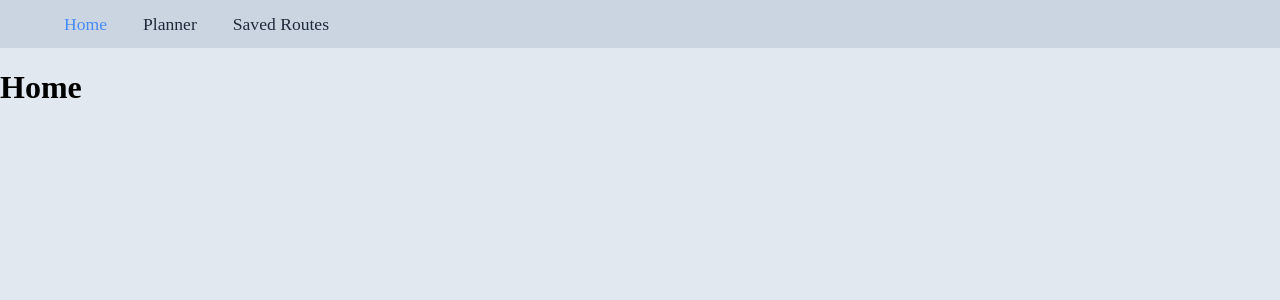
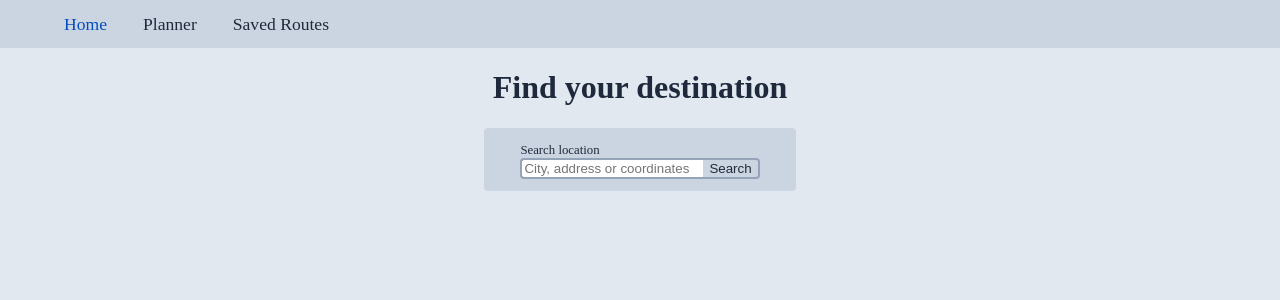
Before and after one commit to KestutisRuockus/routify, a React (Vite) app: page / in a window 1280 px wide. Shown: the top 300 px of the page. Built offline with nearby package versions, Linux system fonts and the light colour scheme.

Commit message:
feat: SearchInput component

```diff
--- /dev/null
+++ b/src/components/SearchInput.tsx
@@ -0,0 +1,44 @@
+import { useState } from "react";
+import "./searchInput.css";
+
+const SearchInput = () => {
+  const [inputValue, setInputValue] = useState("");
+
+  const handleSubmit = () => {
+    console.log(inputValue);
+    setInputValue("");
+  };
+
+  return (
+    <section aria-label="Destination search" className="search-section">
+      <label htmlFor="search-input" className="search-input-label">
+        Search location
+      </label>
+      <div className="search-input-wrapper">
+        <input
+          id="search-input"
+          value={inputValue}
+          onChange={(e) => setInputValue(e.target.value)}
+          onKeyDown={(e) => {
+            if (e.key === "Enter") {
+              handleSubmit();
+            }
+          }}
+          type="text"
+          placeholder="City, address or coordinates"
+          autoComplete="off"
+          className="search-input-field"
+        />
+        <button
+          type="button"
+          className="search-input-button"
+          onClick={handleSubmit}
+        >
+          Search
+        </button>
+      </div>
+    </section>
+  );
+};
+
+export default SearchInput;
--- /dev/null
+++ b/src/components/searchInput.css
@@ -0,0 +1,47 @@
+.search-section {
+  width: fit-content;
+  margin: auto;
+  background-color: var(--bg-secondary);
+  padding: 12px 36px;
+  border-radius: 4px;
+}
+
+.search-input-wrapper {
+  display: flex;
+}
+
+.search-input-label {
+  font-size: 0.8rem;
+  color: var(--text-primary);
+}
+.search-input-field {
+  border-radius: 4px 0 0 4px;
+  border: 2px solid var(--border);
+  border-right: none;
+}
+
+.search-input-field:focus {
+  border: 2px solid var(--accent);
+  outline: none;
+  border-right: none;
+}
+
+.search-input-button {
+  background-color: var(--bg-secondary);
+  color: var(--text-primary);
+  border-radius: 0 4px 4px 0;
+  border: 2px solid var(--border);
+  border-left: none;
+  cursor: pointer;
+  transition: opacity 0.3s ease;
+}
+
+.search-input-field:focus + .search-input-button {
+  border: 2px solid var(--accent);
+  border-left: none;
+  outline: none;
+}
+
+.search-input-button:hover {
+  background-color: color-mix(in srgb, var(--bg-secondary) 60%, transparent);
+}
--- a/src/index.css
+++ b/src/index.css
@@ -6,7 +6,7 @@
   --bg-secondary: #cbd5e1;
   --bg-elevated: #f1f5f9;
 
-  --accent: #478bf8;
+  --accent: #054cbd;
 
   --border: #94a3b8;
 
--- a/src/pages/home/Home.tsx
+++ b/src/pages/home/Home.tsx
@@ -1,9 +1,11 @@
+import SearchInput from "../../components/SearchInput";
 import "./home.css";
 
 export const Home = () => {
   return (
     <>
-      <h1>Home</h1>
+      <h1>Find your destination</h1>
+      <SearchInput />
     </>
   );
 };
--- a/src/pages/home/home.css
+++ b/src/pages/home/home.css
@@ -0,0 +1,4 @@
+h1 {
+  text-align: center;
+  color: var(--text-primary);
+}
```
